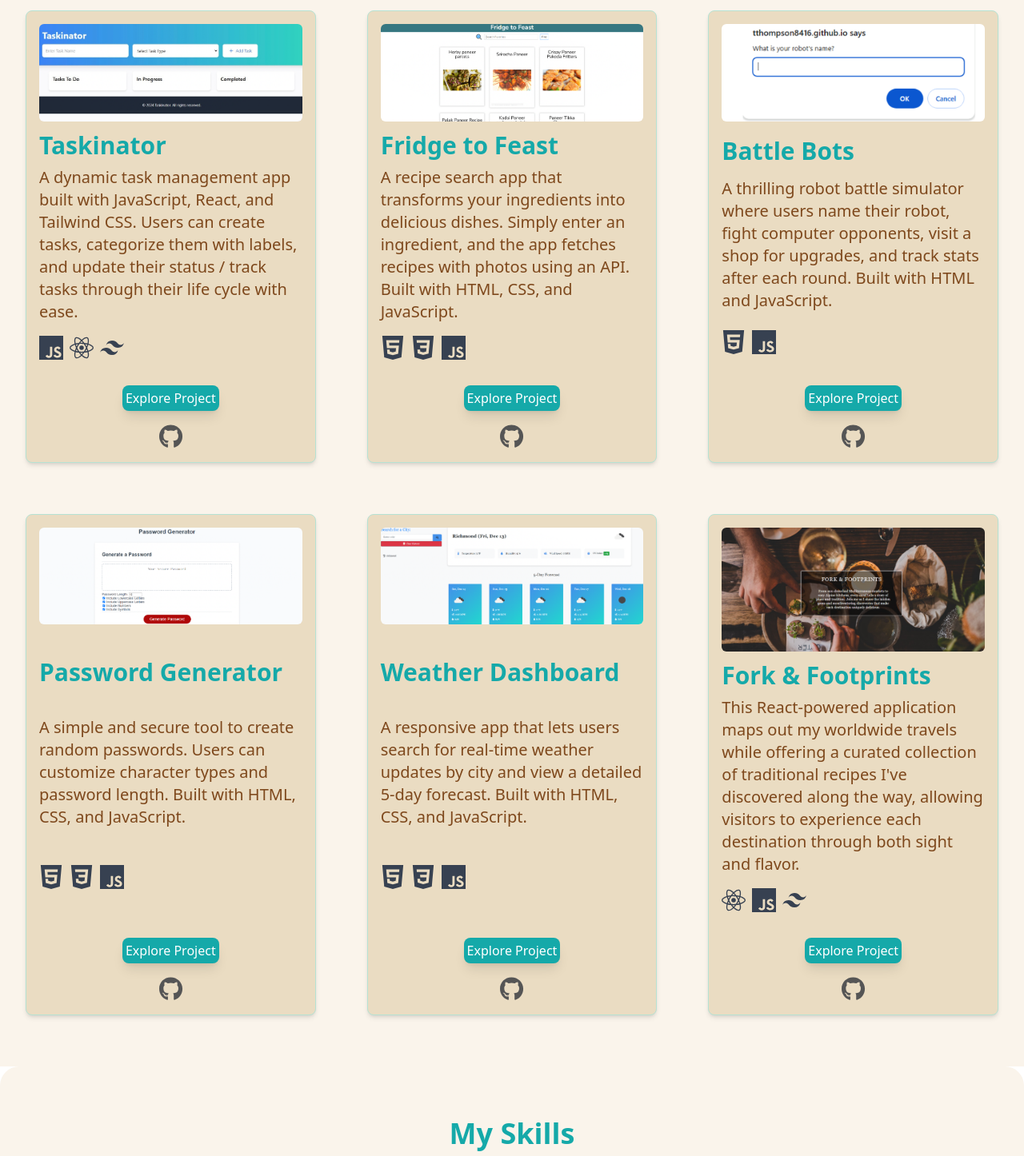
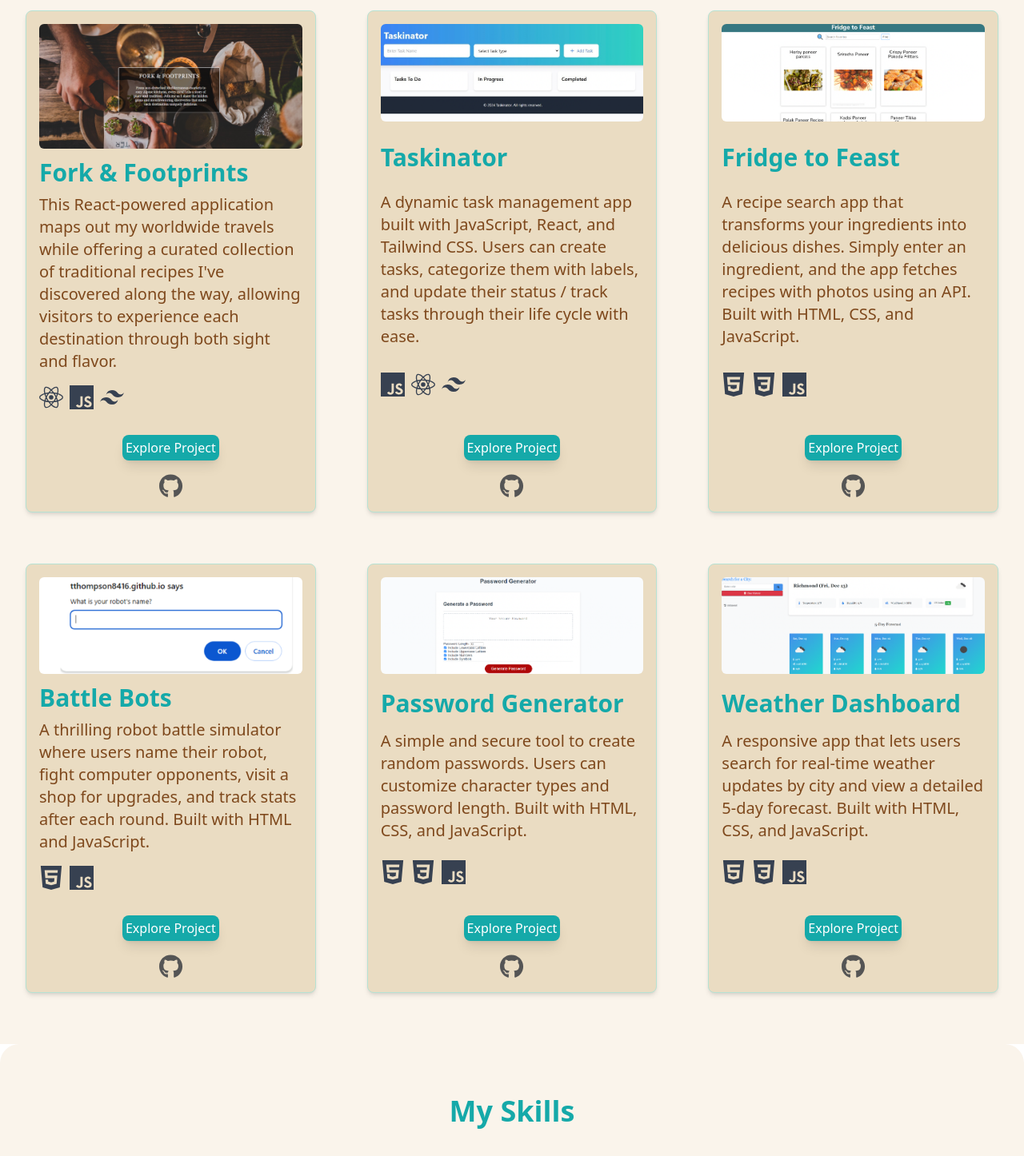
Before and after one commit to Tthompson8416/tanesiacodes, a React (Vite) app: page / in a window 1280 px wide. Shown: the part 1495-2941 px from the top of the page at 80% size. Built offline with nearby package versions, Linux system fonts and the light colour scheme.

Commit message:
Project 6 moved to the top

```diff
--- a/src/data/projects.js
+++ b/src/data/projects.js
@@ -7,6 +7,15 @@ import projectSixImage from "/src/assets/images/Fork-and-footprints.png";
 
 // Projects array with tech stack as strings
 const projects = [
+  {
+    title: "Fork & Footprints",
+    description:
+      " This React-powered application maps out my worldwide travels while offering a curated collection of traditional recipes I've discovered along the way, allowing visitors to experience each destination through both sight and flavor.",
+    image: projectSixImage,
+    techStack: ["React", "JavaScript", "Tailwind CSS"],
+    link: "https://tthompson8416.github.io/fork-and-footprints/",
+    githubLink: "https://github.com/Tthompson8416/fork-and-footprints",
+  },
   {
     title: "Taskinator",
     description:
@@ -52,15 +61,6 @@ const projects = [
     link: "https://tthompson8416.github.io/Weather-Dashboard",
     githubLink: "https://github.com/Tthompson8416/Weather-Dashboard",
   },
-  {
-    title: "Fork & Footprints",
-    description:
-      " This React-powered application maps out my worldwide travels while offering a curated collection of traditional recipes I've discovered along the way, allowing visitors to experience each destination through both sight and flavor.",
-    image: projectSixImage,
-    techStack: ["React", "JavaScript", "Tailwind CSS"],
-    link: "https://tthompson8416.github.io/fork-and-footprints/",
-    githubLink: "https://github.com/Tthompson8416/fork-and-footprints",
-  },
 ];
 
 export default projects;
```
